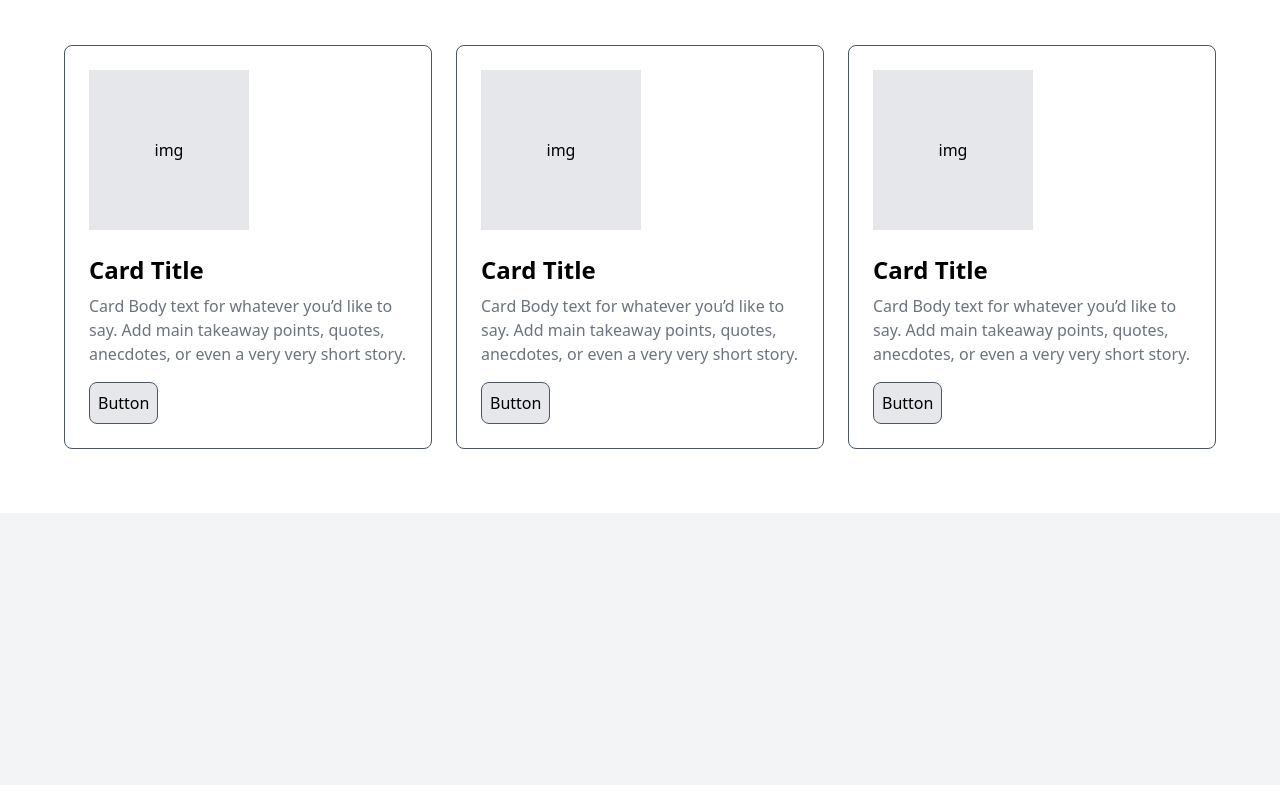
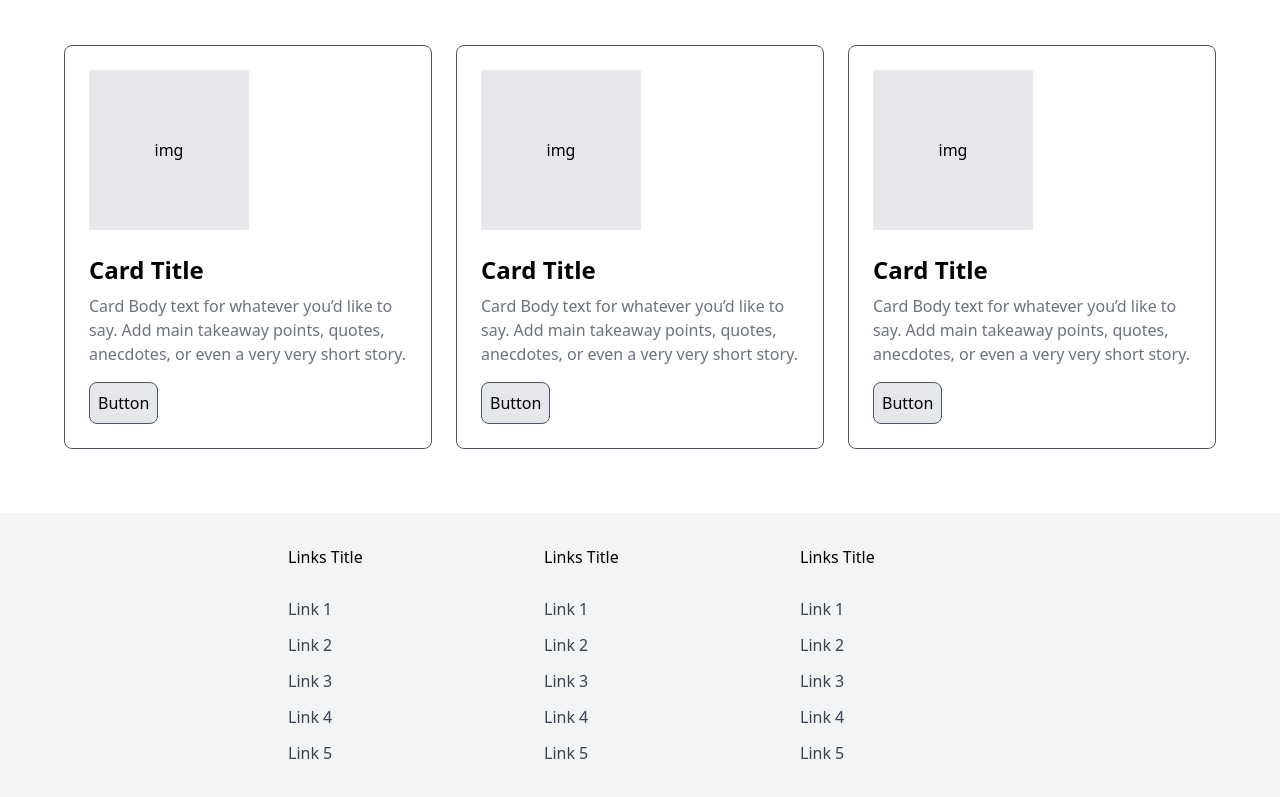
Before and after one commit to andrade-g/Tailwind-playground, a website: page index.html in a window 1280 px wide. Shown: the part 1129-1926 px from the top of the page. Drawn offline with nearby package versions, Linux system fonts and the light colour scheme.

Commit message:
Footer links added

```diff
--- a/index.html
+++ b/index.html
@@ -243,6 +243,42 @@
           </a>
         </div>
       </div>
+      <div
+        class="flex flex-1 flex-col items-start gap-3 min-w-[160px] max-w-[240px]"
+      >
+        <div class="flex pb-4">
+          <h4 class="text-l font-medium">Links Title</h4>
+        </div>
+        <a class="text-base text-gray-700">Link 1</a>
+        <a class="text-base text-gray-700">Link 2</a>
+        <a class="text-base text-gray-700">Link 3</a>
+        <a class="text-base text-gray-700">Link 4</a>
+        <a class="text-base text-gray-700">Link 5</a>
+      </div>
+      <div
+        class="flex flex-1 flex-col items-start gap-3 min-w-[160px] max-w-[240px]"
+      >
+        <div class="flex pb-4">
+          <h4 class="text-l font-medium">Links Title</h4>
+        </div>
+        <a class="text-base text-gray-700">Link 1</a>
+        <a class="text-base text-gray-700">Link 2</a>
+        <a class="text-base text-gray-700">Link 3</a>
+        <a class="text-base text-gray-700">Link 4</a>
+        <a class="text-base text-gray-700">Link 5</a>
+      </div>
+      <div
+        class="flex flex-1 flex-col items-start gap-3 min-w-[160px] max-w-[240px]"
+      >
+        <div class="flex pb-4">
+          <h4 class="text-l font-medium">Links Title</h4>
+        </div>
+        <a class="text-base text-gray-700">Link 1</a>
+        <a class="text-base text-gray-700">Link 2</a>
+        <a class="text-base text-gray-700">Link 3</a>
+        <a class="text-base text-gray-700">Link 4</a>
+        <a class="text-base text-gray-700">Link 5</a>
+      </div>
     </div>
   </body>
   <script>
```
